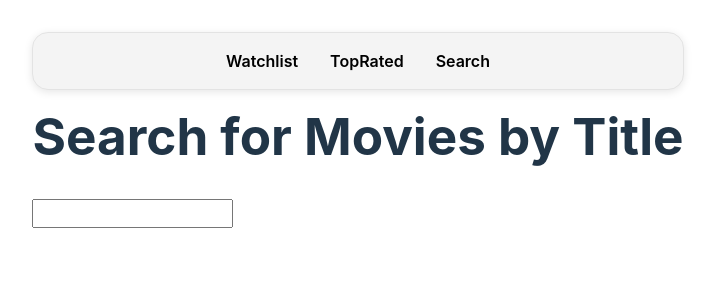
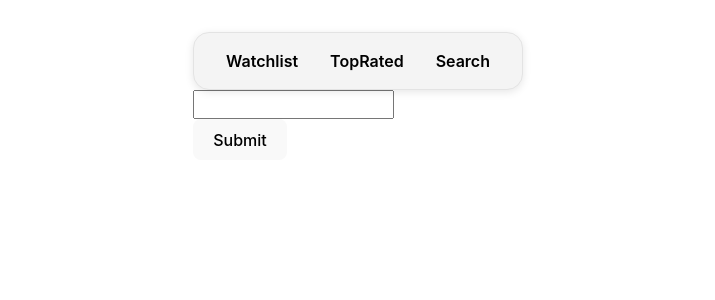
Before and after one commit to mksoofian/my_movies_spa, a React (Vite) app: page /search in a window 1280 px wide. Shown: the top 300 px of the page, without its empty margins (282-997 px from the left). Built offline with nearby package versions, Linux system fonts and the light colour scheme.

Commit message:
updated /search to a more basic starter from tanstackForm

```diff
--- a/src/pages/search.tsx
+++ b/src/pages/search.tsx
@@ -1,51 +1,41 @@
-// import { useQuery } from "@tanstack/react-query";
-import { useState, useEffect } from "react";
+import { useForm } from "@tanstack/react-form";
 
 function Search() {
-  //   const [pageNum, setPageNum] = useState(1);
-  const [query, setQuery] = useState("");
-  const [debouncedQuery, setDebouncedQuery] = useState("");
+  const form = useForm({
+    defaultValues: {
+      movieQuery: "",
+    },
+    onSubmit: async ({ value }) => {
+      // Do something with form data
+      console.log(value);
+    },
+  });
 
-  useEffect(() => {
-    const debounceTimer = setTimeout(() => {
-      setDebouncedQuery(query);
-    }, 2000);
-    //cleanup
-    return () => clearTimeout(debounceTimer);
-  }, [query]);
-
-  console.log(debouncedQuery);
-  //   const fetchWatchlistAPI = async () => {
-  //     const options = {
-  //       method: "GET",
-  //       headers: {
-  //         accept: "application/json",
-  //         Authorization: `Bearer ${
-  //           import.meta.env.VITE_TMDB_API_READ_ACCESS_TOKEN
-  //         }`,
-  //       },
-  //     };
-  //     const response = await fetch(
-  //       `https://api.themoviedb.org/3/search/movie?query=${query}&include_adult=false&language=en-US&page=${pageNum}`,
-  //       options
-  //     );
-  //     const data = await response.json();
-  //     return data;
-  //   };
-  //   const {
-  //     isPending,
-  //     error,
-  //     data: searchedMovies,
-  //   } = useQuery<TopRatedMovies>({
-  //     queryKey: ["fetchMyWatchlist", pageNum],
-  //     queryFn: fetchWatchlistAPI,
-  //   });
   return (
-    <>
-      <h1>Search for Movies by Title</h1>
-      <input value={query} onChange={(e) => setQuery(e.target.value)} />
-    </>
+    <div>
+      <form
+        onSubmit={(e) => {
+          e.preventDefault();
+          e.stopPropagation();
+          form.handleSubmit();
+        }}
+      >
+        <div>
+          <form.Field
+            name="movieQuery"
+            children={(field) => (
+              <input
+                name={field.name}
+                value={field.state.value}
+                onBlur={field.handleBlur}
+                onChange={(e) => field.handleChange(e.target.value)}
+              />
+            )}
+          />
+        </div>
+        <button type="submit">Submit</button>
+      </form>
+    </div>
   );
 }
-
 export default Search;
```
